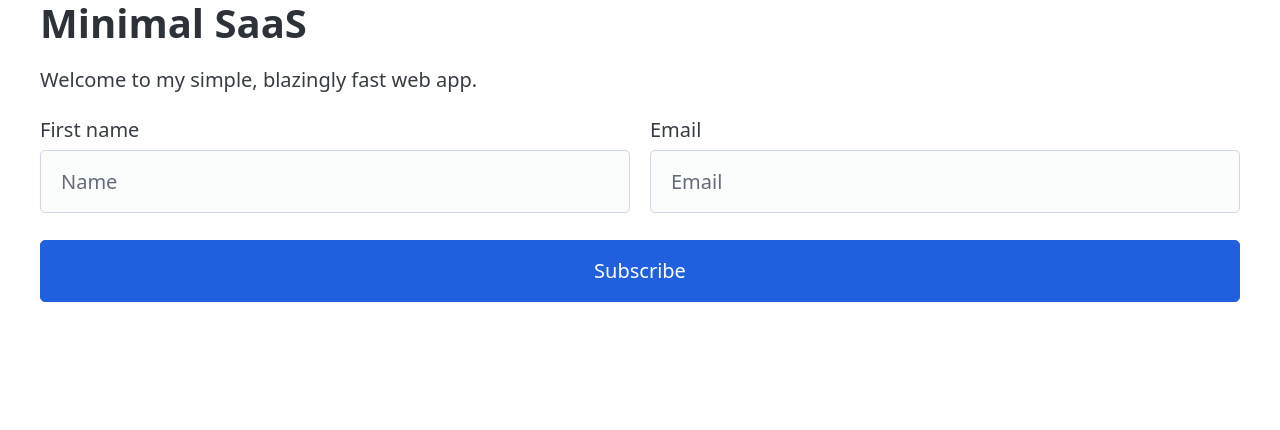
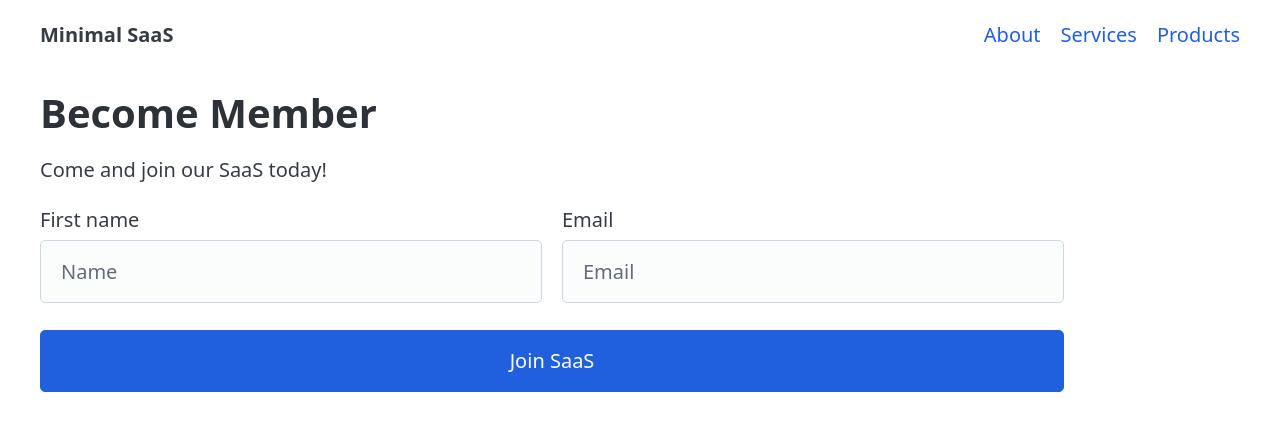
Before and after one commit to svelterust/saas, a SvelteKit app: page / in a window 1280 px wide. Shown: the top 430 px of the page. Built offline with nearby package versions, Linux system fonts and the light colour scheme.

Commit message:
Just go back to simpler times you know

```diff
--- a/src/app.html
+++ b/src/app.html
@@ -3,10 +3,11 @@
   <head>
     <meta charset="utf-8" />
     <meta name="viewport" content="width=device-width, initial-scale=1" />
+    <link rel="icon" type="image/svg" href="/favicon.svg" />
     <meta name="color-scheme" content="light dark" />
     %sveltekit.head%
   </head>
   <body data-sveltekit-preload-data="hover">
-    <div style="display: contents">%sveltekit.body%</div>
+    %sveltekit.body%
   </body>
 </html>
--- /dev/null
+++ b/src/routes/+error.svelte
@@ -0,0 +1,3 @@
+<h1>Something went wrong</h1>
+<p>Failed to load the page. To go back, click here:</p>
+<button onclick={() => history.back()}>Go back</button>
--- a/src/routes/+layout.svelte
+++ b/src/routes/+layout.svelte
@@ -5,6 +5,17 @@
   const { children } = $props();
 </script>
 
+<nav class="container">
+  <ul>
+    <li><strong>Minimal SaaS</strong></li>
+  </ul>
+  <ul>
+    <li><a href="#">About</a></li>
+    <li><a href="#">Services</a></li>
+    <li><a href="#">Products</a></li>
+  </ul>
+</nav>
+
 <main class="container">
   {@render children()}
 </main>
--- /dev/null
+++ b/src/routes/+page.server.ts
@@ -0,0 +1,16 @@
+import { redirect } from "@sveltejs/kit";
+import type { Actions } from "./$types";
+
+export const actions: Actions = {
+  default: async ({ request }) => {
+    // Get form data
+    const formData = await request.formData();
+    const { name, email } = Object.fromEntries(formData.entries()) as {
+      name: string;
+      email: string;
+    };
+    console.log("Name:", name);
+    console.log("Email:", email);
+    redirect(303, "/success");
+  },
+};
--- a/src/routes/+page.svelte
+++ b/src/routes/+page.svelte
@@ -2,10 +2,10 @@
   <title>Minimal SaaS</title>
 </svelte:head>
 
-<h1>Minimal SaaS</h1>
-<p>Welcome to my simple, blazingly fast web app.</p>
+<h1>Become Member</h1>
+<p>Come and join our SaaS today!</p>
 
-<form>
+<form method="POST">
   <div class="grid">
     <label>
       First name
@@ -17,5 +17,11 @@
     </label>
   </div>
 
-  <button type="submit">Subscribe</button>
+  <button type="submit">Join SaaS</button>
 </form>
+
+<style>
+  form {
+    max-width: 1024px;
+  }
+</style>
--- /dev/null
+++ b/src/routes/success/+page.svelte
@@ -0,0 +1,2 @@
+<h1>Success</h1>
+<p>You have successfully become a member!</p>
```
Also changed, not shown: static/favicon.svg (added).
